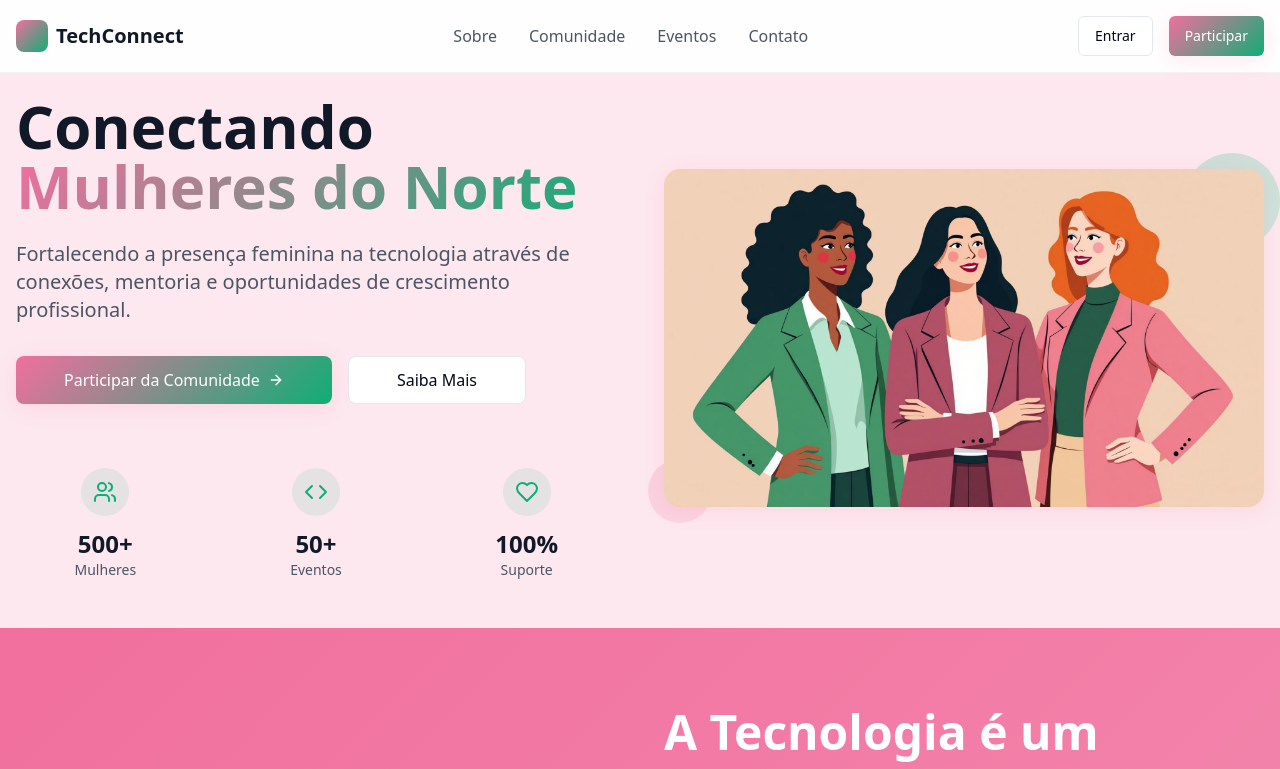
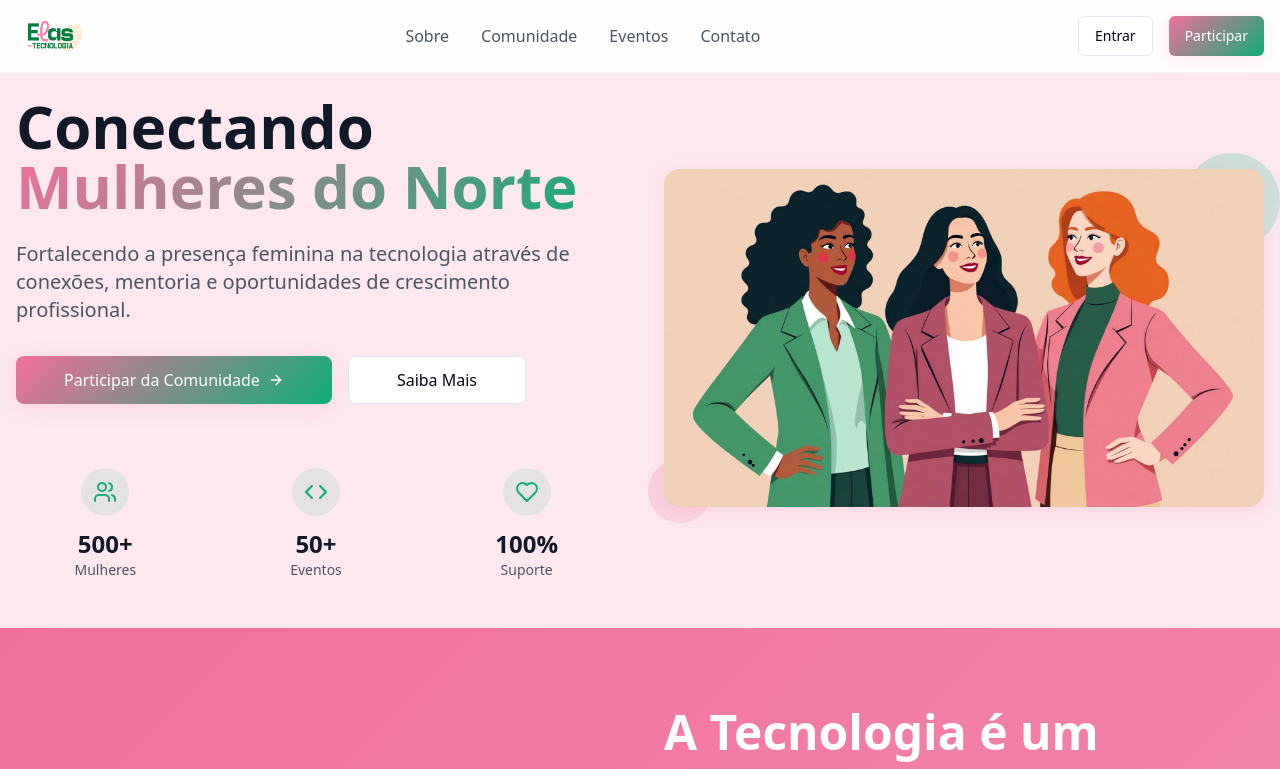
Before and after one commit to tuiza/elas_na_tecnologia, a React (Vite) app: page / in a window 1280 px wide. Shown: the top 769 px of the page. Built offline with nearby package versions, Linux system fonts and the light colour scheme; the HTML template or start-up script is replaced by a standard one.

Commit message:
Add logos to website

```diff
--- a/index.html
+++ b/index.html
@@ -3,11 +3,11 @@
   <head>
     <meta charset="UTF-8" />
     <meta name="viewport" content="width=device-width, initial-scale=1.0" />
-    <title>TechConnect - Conectando Mulheres do Norte na Tecnologia</title>
+    <title>Elas na Tecnologia - Conectando Mulheres do Norte na Tecnologia</title>
     <meta name="description" content="Comunidade que fortalece a presença feminina na tecnologia do Norte do Brasil através de conexões, mentoria e oportunidades de crescimento profissional." />
-    <meta name="author" content="TechConnect" />
+    <meta name="author" content="Elas na Tecnologia" />
 
-    <meta property="og:title" content="TechConnect - Conectando Mulheres do Norte na Tecnologia" />
+    <meta property="og:title" content="Elas na Tecnologia - Conectando Mulheres do Norte na Tecnologia" />
     <meta property="og:description" content="Comunidade que fortalece a presença feminina na tecnologia do Norte do Brasil através de conexões, mentoria e oportunidades de crescimento profissional." />
     <meta property="og:type" content="website" />
     <meta property="og:image" content="https://lovable.dev/opengraph-image-p98pqg.png" />
--- a/src/components/Header.tsx
+++ b/src/components/Header.tsx
@@ -1,6 +1,7 @@
 import { Button } from "@/components/ui/button";
 import { Menu, X } from "lucide-react";
 import { useState } from "react";
+import logoMain from "@/assets/logo-main.png";
 
 export const Header = () => {
   const [isMenuOpen, setIsMenuOpen] = useState(false);
@@ -9,9 +10,8 @@ export const Header = () => {
     <header className="fixed top-0 left-0 right-0 z-50 bg-white/95 backdrop-blur-sm border-b border-gray-100">
       <div className="container mx-auto px-4 py-4">
         <div className="flex items-center justify-between">
-          <div className="flex items-center gap-2">
-            <div className="w-8 h-8 bg-gradient-hero rounded-lg"></div>
-            <span className="font-bold text-xl text-gray-900">TechConnect</span>
+          <div className="flex items-center gap-3">
+            <img src={logoMain} alt="Elas na Tecnologia" className="h-10 w-auto" />
           </div>
 
           {/* Desktop Navigation */}
```
Also changed, not shown: src/assets/logo-main.png (added), src/assets/logo-submarca.png (added).
